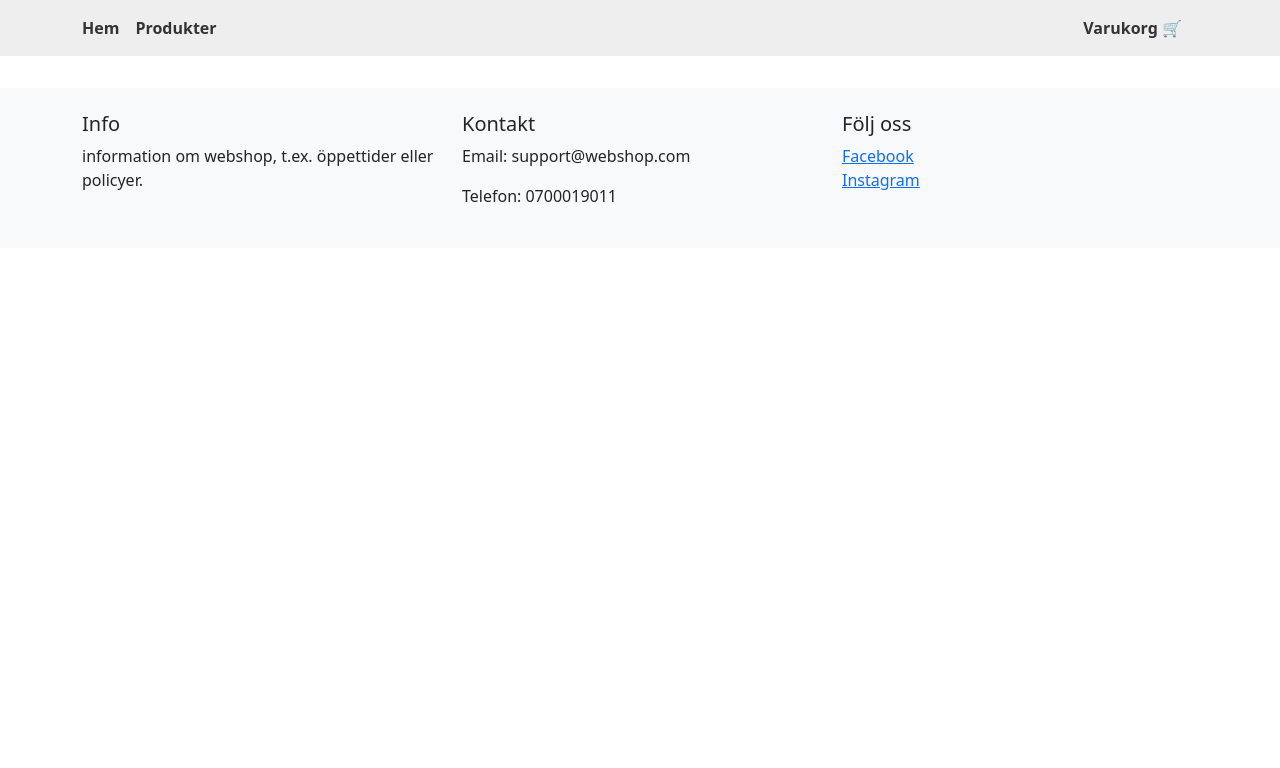
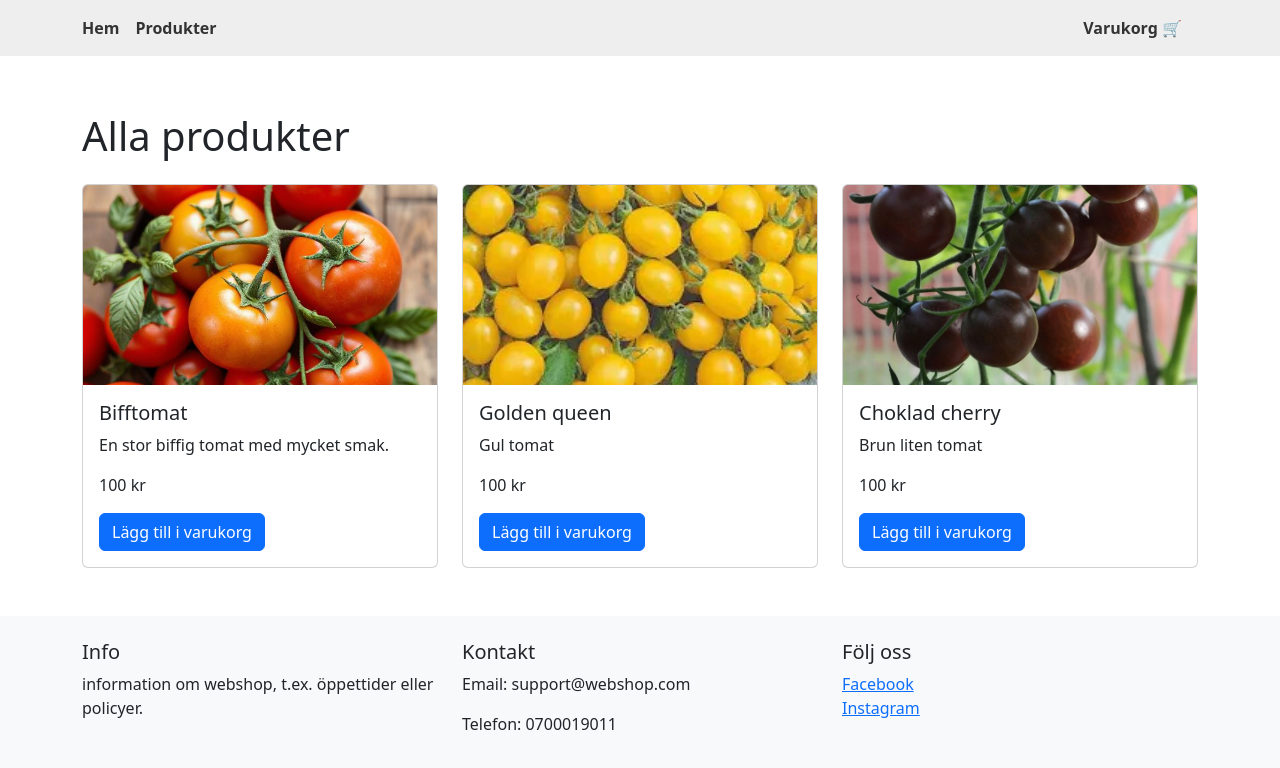
Before and after one commit to RosGyl/webshop6, a React (Create React App) app: page /webshop6/products in a window 1280 px wide. Shown: the top 768 px of the page. Built offline with nearby package versions, Linux system fonts and the light colour scheme.

Commit message:
Added basename to Router and updated routes for GitHub Pages

```diff
--- a/src/App.jsx
+++ b/src/App.jsx
@@ -1,6 +1,7 @@
 import "bootstrap/dist/css/bootstrap.min.css"; // Importera Bootstrap CSS
 import React from "react";
 import { BrowserRouter as Router, Routes, Route } from "react-router-dom";
+import { BrowserRouter } from "react-router-dom";
 import HomePage from "./pages/HomePage";
 import ProductsPage from "./pages/ProductsPage";
 import ProductPage from "./pages/ProductPage";
@@ -12,7 +13,8 @@ import Footer from "./components/Footer"; // Importera Footer
 
 function App() {
   return (
-    <Router>
+
+      <Router basename="/webshop6"> {/* Lägg till basename här */}
       <Header /> {/* Lägg till Header här */}
       <Routes>
         <Route path="/" element={<HomePage />} />
--- a/src/data/products.js
+++ b/src/data/products.js
@@ -4,21 +4,21 @@ const products = [
     name: "Bifftomat",
     description: "En stor biffig tomat med mycket smak.",
     price: 100,
-      image: "/images/tomatparadis.jpg",
+    image: `${process.env.PUBLIC_URL}/images/tomatparadis.jpg`,
   },
   {
     id: 2,
     name: "Golden queen",
     description: "Gul tomat",
     price: 100,
-      image: "/images/gul.jpg",
+    image: `${process.env.PUBLIC_URL}/images/gul.jpg`,
   },
   {
     id: 3,
     name: "Choklad cherry",
     description: "Brun liten tomat",
     price: 100,
-      image: "/images/97071_1.jpg",
+    image: `${process.env.PUBLIC_URL}/images/97071_1.jpg`,
   },
 ];
 
```
Lines whose indentation alone changed are shown as unchanged.
